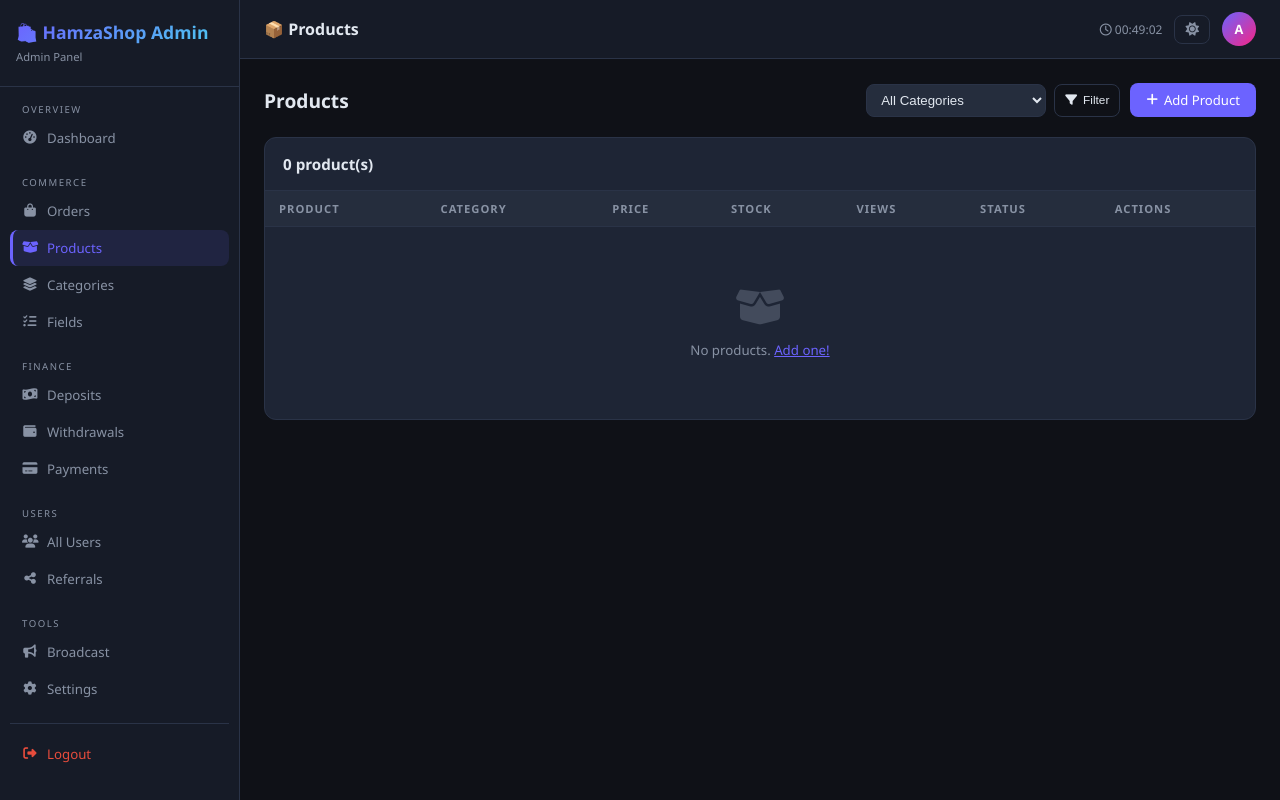
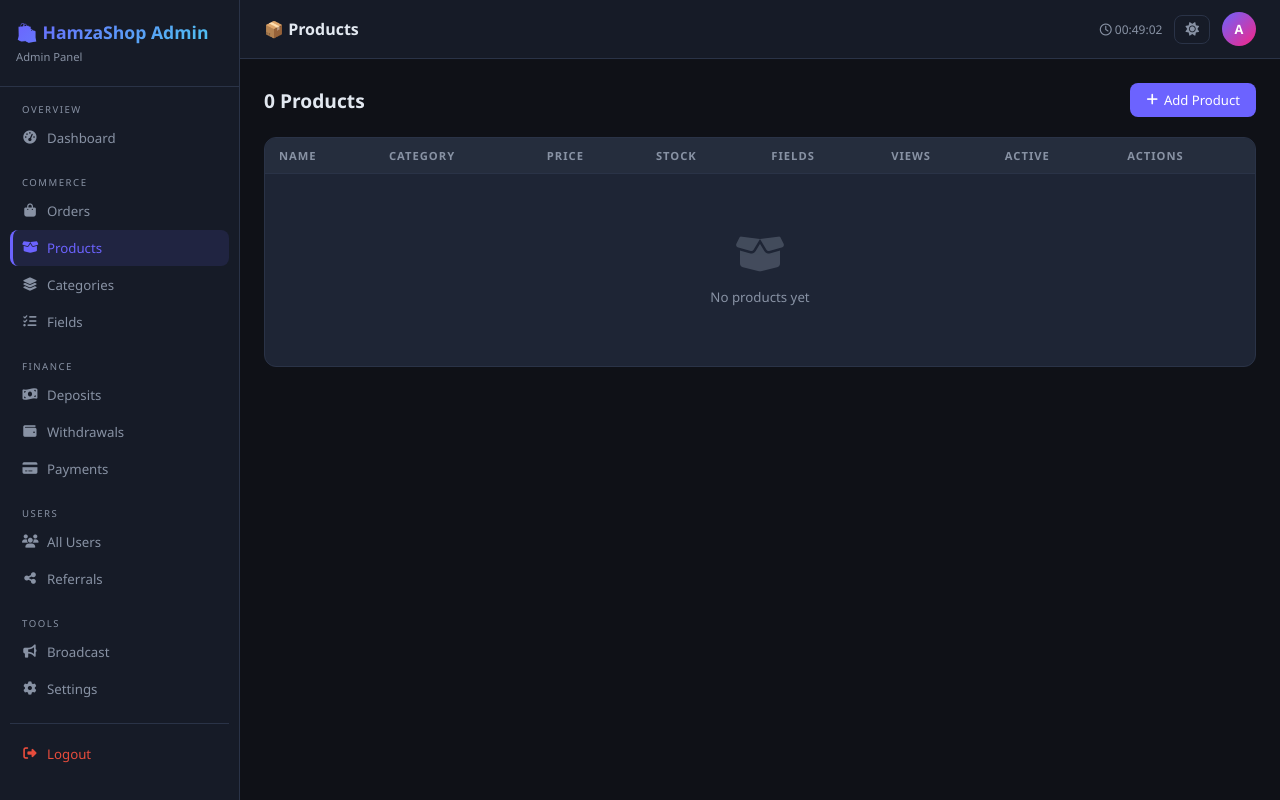
Before and after one commit to hamza38954017/ownshop, a Flask app: page /products in a window 1280 px wide. Run offline with Flask 3, Linux system fonts and the light colour scheme; the visitor is signed in with stand-in values (Sample User, id 1); parts of the project's set-up code (start-up, migrations or seed data) failed here and were passed over.

Commit message:
Update products.html

```diff
--- a/templates/products.html
+++ b/templates/products.html
@@ -1,86 +1,82 @@
 {% extends "base.html" %}
-{% block title %}Products — HamzaShop Admin{% endblock %}
+{% block title %}Products{% endblock %}
 {% block page_title %}📦 Products{% endblock %}
-
 {% block content %}
 <div class="page-header">
-  <h2>Products</h2>
-  <div style="display:flex;gap:10px;align-items:center;flex-wrap:wrap">
-    <form method="GET" style="display:flex;gap:8px">
-      <select name="category" class="form-control" style="width:180px;padding:7px 10px">
-        <option value="">All Categories</option>
-        <option value="cat_ff_diamond" {% if cat_filter=='cat_ff_diamond' %}selected{% endif %}>💎 FF Diamond</option>
-        <option value="cat_pubg_uc"    {% if cat_filter=='cat_pubg_uc'    %}selected{% endif %}>🎮 PUBG UC</option>
-        <option value="cat_mobile"     {% if cat_filter=='cat_mobile'     %}selected{% endif %}>📱 Mobile</option>
-        <option value="cat_laptop"     {% if cat_filter=='cat_laptop'     %}selected{% endif %}>💻 Laptop</option>
-        <option value="cat_other"      {% if cat_filter=='cat_other'      %}selected{% endif %}>🎁 Other</option>
-        {% for c in categories %}
-        <option value="{{ c._id }}" {% if cat_filter==c._id %}selected{% endif %}>{{ c.emoji }} {{ c.name }}</option>
-        {% endfor %}
-      </select>
-      <button type="submit" class="btn btn-outline btn-sm"><i class="fa-solid fa-filter"></i> Filter</button>
-    </form>
-    <a href="{{ url_for('add_product') }}" class="btn btn-primary">
-      <i class="fa-solid fa-plus"></i> Add Product
-    </a>
+  <h2>{{ products|length }} Products</h2>
+  <a href="{{ url_for('add_product') }}" class="btn btn-primary"><i class="fa-solid fa-plus"></i> Add Product</a>
 </div>
-</div>
-
 <div class="table-card">
-  <div class="table-header"><h3>{{ products|length }} product(s)</h3></div>
   <div class="table-wrap">
     <table>
-      <thead>
-        <tr><th>Product</th><th>Category</th><th>Price</th><th>Stock</th><th>Views</th><th>Status</th><th>Actions</th></tr>
-      </thead>
+      <thead><tr><th>Name</th><th>Category</th><th>Price</th><th>Stock</th><th>Fields</th><th>Views</th><th>Active</th><th>Actions</th></tr></thead>
       <tbody>
-      {% set cat_map = {
-        'cat_ff_diamond':'💎 FF Diamond','cat_pubg_uc':'🎮 PUBG UC',
-        'cat_mobile':'📱 Mobile','cat_laptop':'💻 Laptop','cat_other':'🎁 Other'
-      } %}
       {% for p in products %}
         <tr>
           <td>
-          <div style="display:flex;align-items:center;gap:10px">
-            {% if p.image_url %}
-            <img src="{{ p.image_url }}" style="width:36px;height:36px;border-radius:8px;object-fit:cover"/>
-            {% else %}
-            <div style="width:36px;height:36px;border-radius:8px;background:var(--card2);display:flex;align-items:center;justify-content:center;font-size:1rem">📦</div>
-            {% endif %}
-            <div>
-              <div style="font-weight:500">{{ p.name }}</div>
-              <div style="font-size:.72rem;color:var(--muted);max-width:180px;overflow:hidden;text-overflow:ellipsis;white-space:nowrap">{{ p.description or '' }}</div>
-            </div>
+            {% if p.image_url %}<img src="{{ p.image_url }}" style="width:28px;height:28px;border-radius:6px;object-fit:cover;margin-right:6px;vertical-align:middle">{% endif %}
+            <b>{{ p.name }}</b>
+            {% if p.description %}<div style="font-size:.73rem;color:var(--muted)">{{ p.description[:40] }}{% if p.description|length>40 %}…{% endif %}</div>{% endif %}
+          </td>
+          <td><span class="chip">{{ p.category_name }}</span></td>
+          <td><b>₹{{ "%.0f"|format(p.price|float) }}</b></td>
+          <td>
+            <div style="display:flex;align-items:center;gap:6px">
+              <span class="badge {{ 'success' if p.stock and p.stock|int > 0 else 'failed' }}">
+                {{ p.get('stock','∞') }}</span>
+              <button class="btn-ghost" onclick="openModal('stock_{{ p._id }}')">
+                <i class="fa-solid fa-pen" style="font-size:.7rem"></i>
+              </button>
             </div>
           </td>
-        <td><span class="chip">{{ cat_map.get(p.category, p.category or '—') }}</span></td>
-        <td style="font-weight:700;color:var(--green)">₹{{ p.price or 0 }}</td>
           <td>
-          <span class="status-badge {{ 'success' if p.stock and p.stock > 0 else 'failed' }}">
-            {{ p.stock or 0 }}
-          </span>
+            {% if p.fields %}
+              {% for f in p.fields %}<span class="chip">{{ f.label }}</span> {% endfor %}
+            {% else %}—{% endif %}
           </td>
-        <td style="color:var(--muted)">{{ p.views or 0 }} 👁️</td>
+          <td style="color:var(--muted)">{{ p.views or 0 }}</td>
           <td>
-          <span class="status-badge {{ 'success' if p.active else 'failed' }}">
-            {{ '✅ Active' if p.active else '❌ Inactive' }}
-          </span>
+            {% if p.active %}<span class="badge success">✅ Yes</span>
+            {% else %}<span class="badge failed">❌ No</span>{% endif %}
           </td>
-        <td>
-          <a href="{{ url_for('edit_product', pid=p._id) }}" class="btn btn-sm btn-outline">
-            <i class="fa-solid fa-pen"></i>
-          </a>
-          <form method="POST" action="{{ url_for('delete_product', pid=p._id) }}" style="display:inline"
+          <td style="white-space:nowrap">
+            <a href="{{ url_for('edit_product',pid=p._id) }}" class="btn btn-outline btn-sm"><i class="fa-solid fa-pen"></i></a>
+            <form method="POST" action="{{ url_for('delete_product',pid=p._id) }}" style="display:inline"
                   onsubmit="return confirm('Delete product?')">
-            <button class="btn btn-sm btn-danger"><i class="fa-solid fa-trash"></i></button>
+              <button class="btn btn-danger btn-sm"><i class="fa-solid fa-trash"></i></button>
             </form>
           </td>
         </tr>
+        <!-- Stock Modal -->
+        <div class="modal-overlay" id="stock_{{ p._id }}">
+          <div class="modal">
+            <button class="modal-close" onclick="closeModal('stock_{{ p._id }}')"><i class="fa-solid fa-xmark"></i></button>
+            <h3 style="margin-bottom:14px">Update Stock — {{ p.name }}</h3>
+            <form onsubmit="updateStock(event,'{{ p._id }}',this)">
+              <div class="form-group">
+                <label class="form-label">Stock Quantity (999 = unlimited)</label>
+                <input type="number" name="stock" class="form-control" value="{{ p.get('stock',999) }}" min="0"/>
+              </div>
+              <button type="submit" class="btn btn-primary" style="width:100%"><i class="fa-solid fa-save"></i> Update</button>
+            </form>
+          </div>
+        </div>
       {% else %}
-      <tr><td colspan="7"><div class="empty-state"><i class="fa-solid fa-box-open"></i><p>No products. <a href="{{ url_for('add_product') }}" style="color:var(--accent)">Add one!</a></p></div></td></tr>
+        <tr><td colspan="8"><div class="empty-state"><i class="fa-solid fa-box-open"></i>No products yet</div></td></tr>
       {% endfor %}
       </tbody>
     </table>
   </div>
 </div>
 {% endblock %}
+{% block scripts %}
+<script>
+async function updateStock(e,pid,form){
+  e.preventDefault();
+  const stock=form.stock.value;
+  const res=await fetch(`/products/${pid}/stock`,{method:'POST',headers:{'Content-Type':'application/x-www-form-urlencoded'},body:`stock=${stock}`});
+  const d=await res.json();
+  if(d.stock!==undefined){location.reload();}
+}
+</script>
+{% endblock %}
```
Lines whose indentation alone changed are shown as unchanged.
